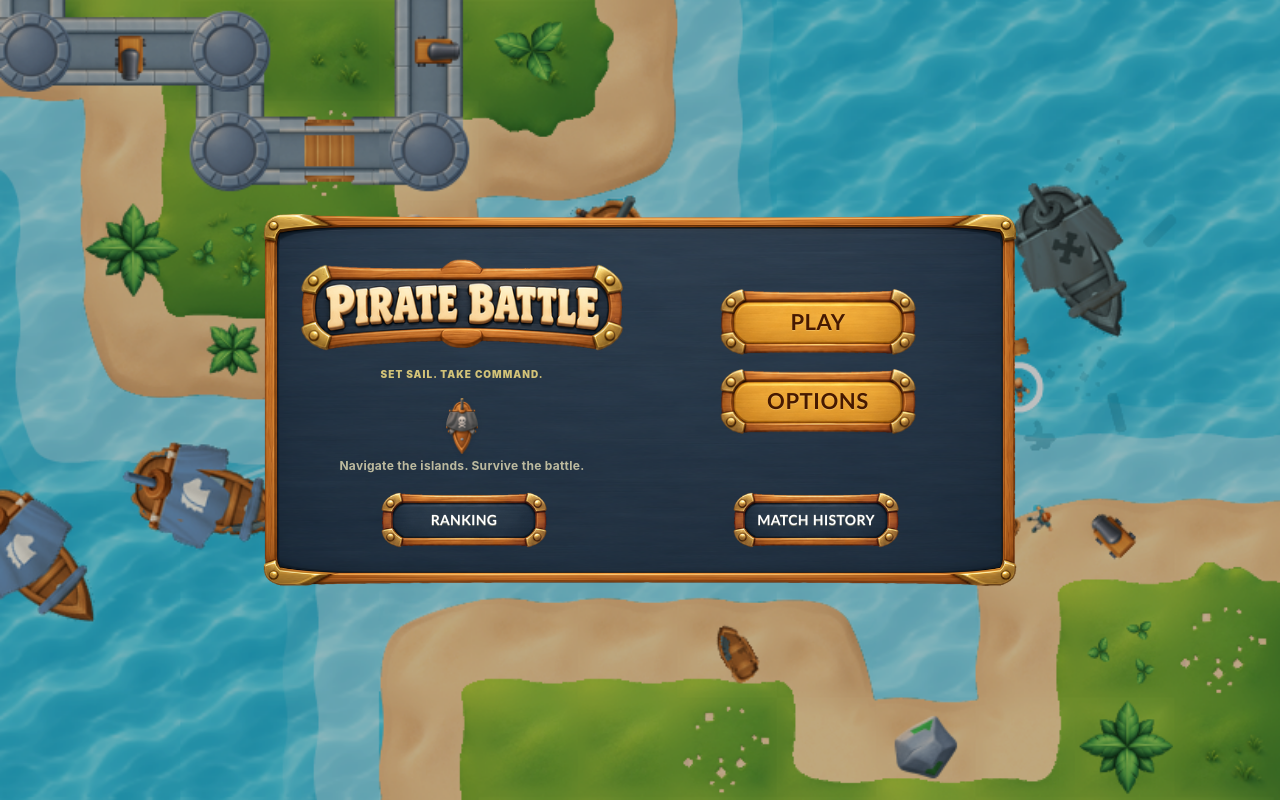
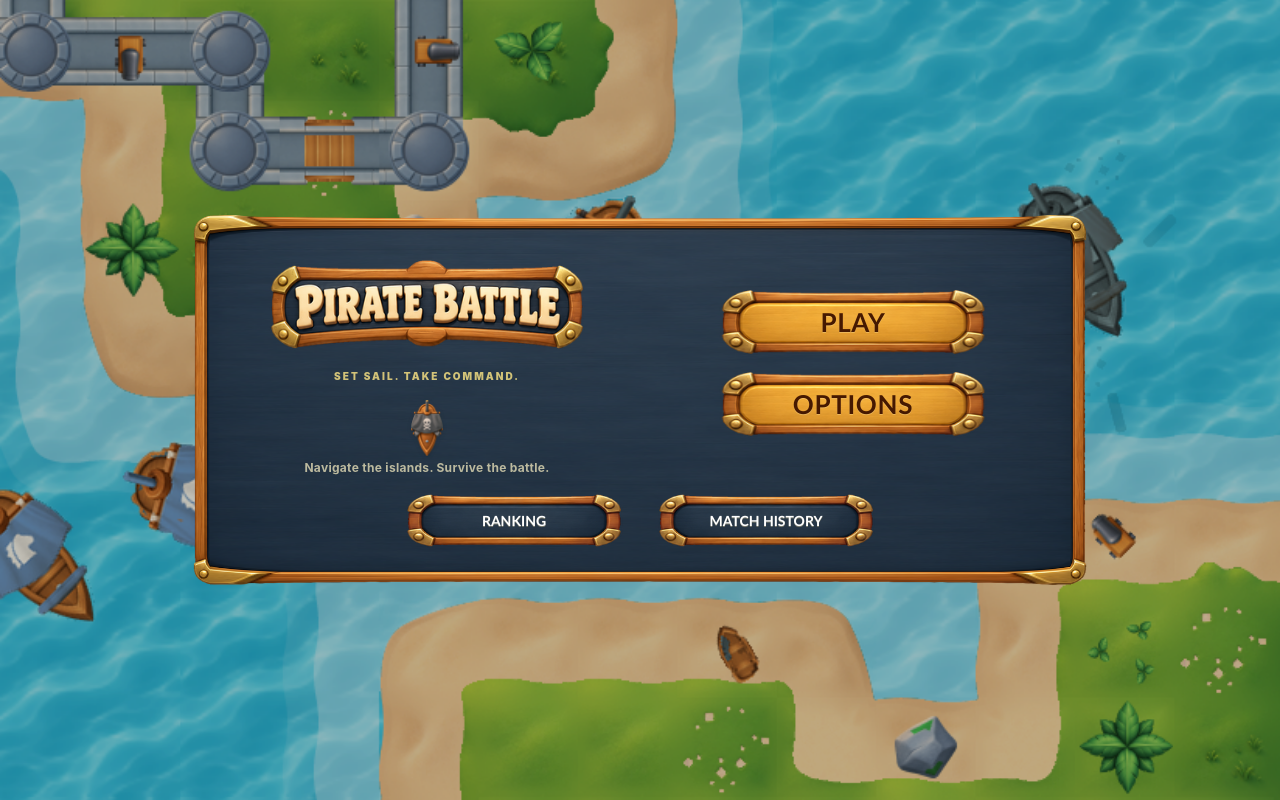
Before and after one commit to ImString/pirate-battle, a React (Vite) app: page / in a window 1280 px wide. Built offline with nearby package versions, Linux system fonts and the light colour scheme; what @pixi/react would draw is missing.

Commit message:
chore: change main menu in desktop responsive

```diff
--- a/src/screens/main/MainMenu.tsx
+++ b/src/screens/main/MainMenu.tsx
@@ -30,44 +30,56 @@ export const MainMenuScreen: React.FC<MainMenuScreenProps> = props => {
 		<Screen className="bg-[url(/assets/ui_scene_background.png)] bg-cover bg-center bg-no-repeat">
 			<div className="pointer-events-none absolute inset-0 bg-black/25" />
 
-			<Modal className="main-menu compact-landscape:grid compact-landscape:grid-cols-2 compact-landscape:items-center compact-landscape:gap-x-6 compact-landscape:gap-y-[clamp(8px,2vh,20px)] mx-4 my-auto">
-				<div className="compact-landscape:col-start-1 compact-landscape:row-start-1 flex flex-col items-center gap-2">
+			<Modal className="compact-landscape:aspect-auto compact-landscape:grid compact-landscape:w-[min(900px,100%,calc((100dvh_-_2*var(--screen-gap))*1.9))] compact-landscape:grid-cols-2 compact-landscape:gap-x-6 compact-landscape:gap-y-[clamp(8px,2dvh,20px)] my-auto flex aspect-auto w-full max-w-[900px] flex-col items-center justify-evenly gap-4 border-x-20 border-y-24 p-3 text-center sm:border-x-30 sm:border-y-38 sm:p-5 lg:aspect-6/5 lg:w-[min(900px,100%,calc((100dvh_-_max(var(--screen-gap),env(safe-area-inset-top))_-_max(var(--screen-gap),env(safe-area-inset-bottom)))*1.2))]">
+				<div className="compact-landscape:col-start-1 compact-landscape:row-start-1 flex w-full flex-col items-center gap-2 sm:gap-3">
 					<img
 						src="/assets/png/default/ui/menu/title_pirate_battle.png"
 						alt="Pirate Battle Logo"
-						className="compact-landscape:max-h-[28vh] w-[min(100%,360px)] object-contain"
+						className="compact-landscape:max-h-[28dvh] w-4/5 max-w-[480px] object-contain"
 					/>
 
-					<p className="compact-landscape:mb-0 compact-landscape:text-[10px] mb-6 text-center text-xs font-black tracking-widest text-amber-200/80 uppercase">
+					<p className="compact-landscape:text-[10px] text-[10px] font-black tracking-[0.2em] text-amber-200/80 uppercase sm:text-xs">
 						Set Sail. Take Command.
 					</p>
 				</div>
 
-				<div className="compact-landscape:col-start-2 compact-landscape:row-span-2 compact-landscape:row-start-1 compact-landscape:mb-0 mb-6 flex flex-col items-center gap-2">
-					<Button variant="primary" onClick={() => playGame()}>
+				<div className="compact-landscape:col-start-2 compact-landscape:row-span-2 compact-landscape:row-start-1 flex w-full flex-col items-center gap-2 sm:gap-3">
+					<Button
+						className="compact-landscape:h-auto compact-landscape:w-[min(100%,clamp(136px,56dvh,280px))] compact-landscape:text-[clamp(16px,5dvh,26px)] aspect-4/1 h-auto w-full max-w-80 text-[clamp(20px,3dvh,28px)] sm:w-3/5"
+						variant="primary"
+						onClick={playGame}>
 						Play
 					</Button>
-					<Button variant="primary" onClick={() => props.navigate('settings')}>
+					<Button
+						className="compact-landscape:h-auto compact-landscape:w-[min(100%,clamp(136px,56dvh,280px))] compact-landscape:text-[clamp(16px,5dvh,26px)] aspect-4/1 h-auto w-full max-w-80 text-[clamp(20px,3dvh,28px)] sm:w-3/5"
+						variant="primary"
+						onClick={() => props.navigate('settings')}>
 						Options
 					</Button>
 				</div>
 
-				<div className="compact-landscape:col-start-1 compact-landscape:row-start-2 compact-landscape:mb-0 compact-landscape:gap-1 compact-landscape:text-center mb-7 flex flex-col items-center gap-4">
+				<div className="compact-landscape:col-start-1 compact-landscape:row-start-2 compact-landscape:gap-1 flex flex-col items-center gap-2 sm:gap-3">
 					<img
 						src="/assets/png/default/ships/ship_2.png"
 						alt="Ship"
-						className="main-menu-ship compact-landscape:h-[clamp(24px,8vh,56px)] h-16 w-10 object-contain drop-shadow"
+						className="compact-landscape:h-[clamp(24px,8dvh,56px)] h-[clamp(32px,6dvh,64px)] w-10 object-contain drop-shadow [@media(orientation:landscape)_and_(max-height:300px)]:hidden"
 					/>
 					<span className="text-xs font-bold tracking-wide text-amber-100/70">
 						Navigate the islands. Survive the battle.
 					</span>
 				</div>
 
-				<div className="compact-landscape:col-span-full compact-landscape:gap-4 grid grid-cols-2 justify-items-center gap-x-8">
-					<Button className="min-w-0" variant="secondary" onClick={() => props.navigate('ranking')}>
+				<div className="compact-landscape:col-span-full grid w-full max-w-[480px] grid-cols-2 justify-items-center gap-2 justify-self-center sm:gap-6">
+					<Button
+						className="compact-landscape:h-auto compact-landscape:text-[clamp(11px,3.2dvh,14px)] aspect-4/1 h-auto min-h-11 w-full min-w-0 text-[clamp(10px,1.5vw,14px)] tracking-normal"
+						variant="secondary"
+						onClick={() => props.navigate('ranking')}>
 						Ranking
 					</Button>
-					<Button className="min-w-0" variant="secondary" onClick={() => props.navigate('history')}>
+					<Button
+						className="compact-landscape:h-auto compact-landscape:text-[clamp(11px,3.2dvh,14px)] aspect-4/1 h-auto min-h-11 w-full min-w-0 text-[clamp(10px,1.5vw,14px)] tracking-normal"
+						variant="secondary"
+						onClick={() => props.navigate('history')}>
 						Match History
 					</Button>
 				</div>
--- a/src/styles/components.css
+++ b/src/styles/components.css
@@ -27,52 +27,6 @@
 .pirate-button--secondary:active:not(:disabled) {
 	background-image: url('/assets/png/default/ui/menu/button_secondary_pressed.png');
 	transform: translateY(2px);
-}
-
-.main-menu .pirate-button {
-	height: auto;
-	aspect-ratio: 32 / 11;
-}
-
-.main-menu .pirate-button--primary {
-	width: min(100%, 208px);
-	font-size: 22px;
-}
-
-.main-menu .pirate-button--secondary {
-	width: min(100%, 176px);
-}
-
-@media (orientation: landscape) and (max-height: 800px) {
-	.main-menu {
-		width: min(
-			760px,
-			calc(100% - 32px),
-			calc(
-				(
-						100dvh - max(var(--screen-gap), env(safe-area-inset-top)) -
-							max(var(--screen-gap), env(safe-area-inset-bottom))
-					) *
-					1.9
-			)
-		);
-	}
-
-	.main-menu .pirate-button--primary {
-		width: min(100%, clamp(136px, 56dvh, 208px));
-		font-size: clamp(16px, 5dvh, 22px);
-	}
-
-	.main-menu .pirate-button--secondary {
-		width: min(100%, clamp(132px, 44dvh, 176px));
-		font-size: clamp(11px, 3.2dvh, 14px);
-	}
-}
-
-@media (orientation: landscape) and (max-height: 300px) {
-	.main-menu-ship {
-		display: none;
-	}
 }
 
 .pirate-icon-button {
```
